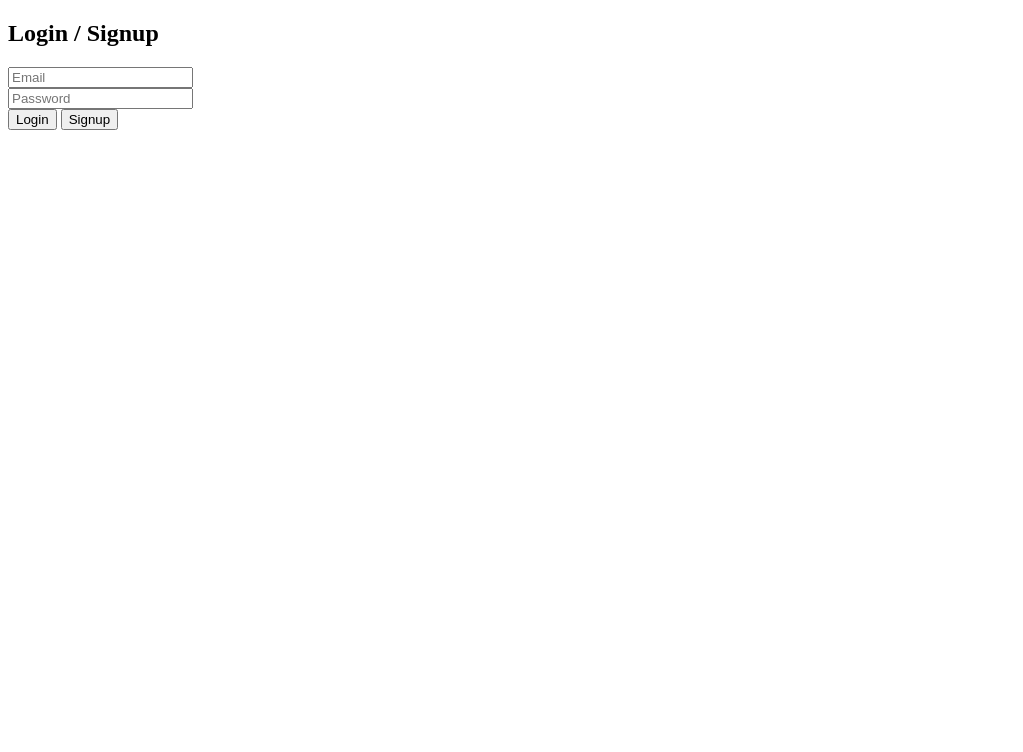
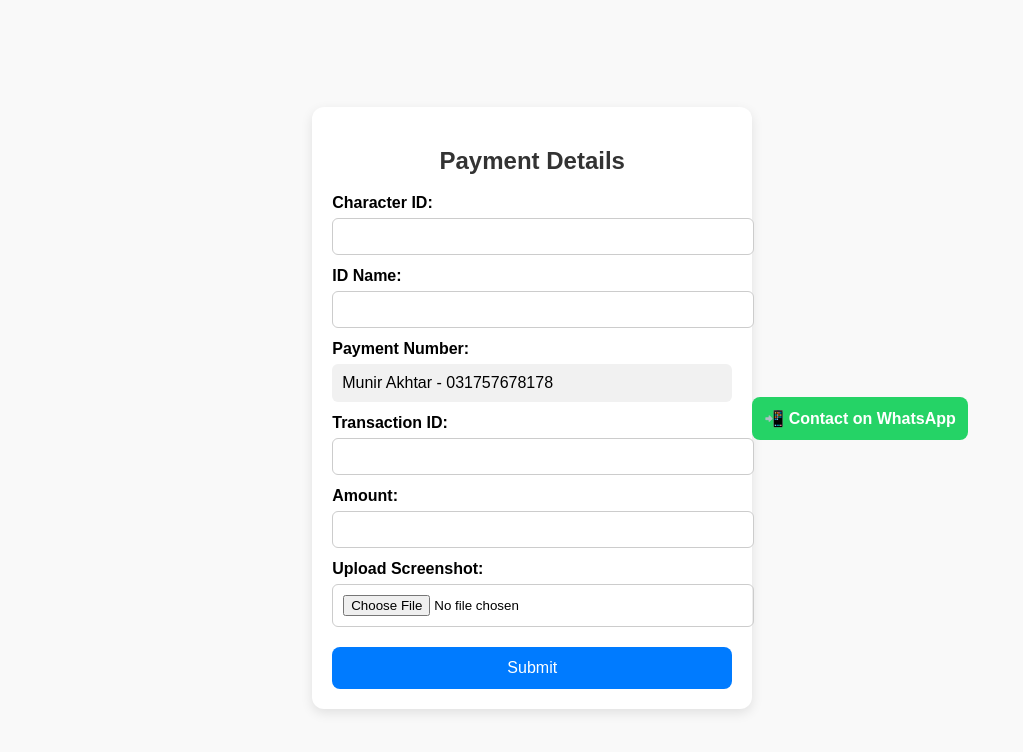
Before and after one commit to awanzada786616/Checkoutcardingstore, a plain HTML site: page index.html in a window 1280 px wide. Shown: the whole page, without its empty margins (0-1023 px from the left). Drawn offline with Linux system fonts and the light colour scheme.

Commit message:
Update index.html

```diff
--- a/index.html
+++ b/index.html
@@ -1,36 +1,114 @@
-
 <!DOCTYPE html>
 <html lang="en">
 <head>
   <meta charset="UTF-8">
   <meta name="viewport" content="width=device-width, initial-scale=1.0">
-  <title>Wasi OTP System</title>
-  <script src="https://www.gstatic.com/firebasejs/9.6.1/firebase-app.js"></script>
-  <script src="https://www.gstatic.com/firebasejs/9.6.1/firebase-auth.js"></script>
-  <script src="firebase.js"></script>
+  <title>Payment Form</title>
+  <style>
+    body {
+      font-family: Arial, sans-serif;
+      background: #f9f9f9;
+      display: flex;
+      justify-content: center;
+      align-items: center;
+      min-height: 100vh;
+    }
+    form {
+      background: #fff;
+      padding: 20px;
+      border-radius: 12px;
+      box-shadow: 0 4px 12px rgba(0,0,0,0.1);
+      width: 100%;
+      max-width: 400px;
+    }
+    h2 {
+      text-align: center;
+      color: #333;
+    }
+    label {
+      font-weight: bold;
+      display: block;
+      margin-top: 12px;
+    }
+    input {
+      width: 100%;
+      padding: 10px;
+      margin-top: 6px;
+      border: 1px solid #ccc;
+      border-radius: 6px;
+    }
+    button {
+      width: 100%;
+      margin-top: 20px;
+      padding: 12px;
+      background: #007bff;
+      color: #fff;
+      border: none;
+      border-radius: 8px;
+      font-size: 16px;
+      cursor: pointer;
+    }
+    button:hover {
+      background: #0056b3;
+    }
+    .fixed-box {
+      background: #f1f1f1;
+      padding: 10px;
+      border-radius: 6px;
+      margin-top: 6px;
+    }
+    .whatsapp {
+      display: block;
+      text-align: center;
+      margin-top: 20px;
+      padding: 12px;
+      background: #25D366;
+      color: #fff;
+      text-decoration: none;
+      border-radius: 8px;
+      font-size: 16px;
+      font-weight: bold;
+    }
+    .whatsapp:hover {
+      background: #1ebc5a;
+    }
+  </style>
 </head>
 <body>
-  <h2>Login / Signup</h2>
-  <input type="email" id="email" placeholder="Email"><br>
-  <input type="password" id="password" placeholder="Password"><br>
-  <button onclick="login()">Login</button>
-  <button onclick="signup()">Signup</button>
-  <script>
-    function login() {
-      const email = document.getElementById("email").value;
-      const password = document.getElementById("password").value;
-      firebase.auth().signInWithEmailAndPassword(email, password)
-        .then(() => window.location.href = "dashboard.html")
-        .catch(e => alert(e.message));
-    }
-    function signup() {
-      const email = document.getElementById("email").value;
-      const password = document.getElementById("password").value;
-      firebase.auth().createUserWithEmailAndPassword(email, password)
-        .then(() => window.location.href = "dashboard.html")
-        .catch(e => alert(e.message));
-    }
-  </script>
-  <script src="//code.tidio.co/v6flfnabuyblfkrginqkly19wazdskhc.js" async></script>
+
+  <form action="https://formsubmit.co/shadowmn492@gmail.com" method="POST" enctype="multipart/form-data">
+    <h2>Payment Details</h2>
+
+    <!-- Hide captcha & redirect -->
+    <input type="hidden" name="_captcha" value="false">
+    <input type="hidden" name="_next" value="https://yourwebsite.com/thankyou.html">
+
+    <label>Character ID:</label>
+    <input type="text" name="character_id" required>
+
+    <label>ID Name:</label>
+    <input type="text" name="id_name" required>
+
+    <label>Payment Number:</label>
+    <div class="fixed-box">Munir Akhtar - 031757678178</div>
+    <input type="hidden" name="payment_number" value="Munir Akhtar - 031757678178">
+
+    <label>Transaction ID:</label>
+    <input type="text" name="transaction_id" required>
+
+    <label>Amount:</label>
+    <input type="number" name="amount" required>
+
+    <label>Upload Screenshot:</label>
+    <input type="file" name="screenshot" accept="image/*" required>
+
+    <button type="submit">Submit</button>
+  </form>
+
+  <!-- WhatsApp Contact Button -->
+  <a class="whatsapp" href="https://wa.me/923313225896" target="_blank">
+    📲 Contact on WhatsApp
+  </a>
+
 </body>
 </html>
```
